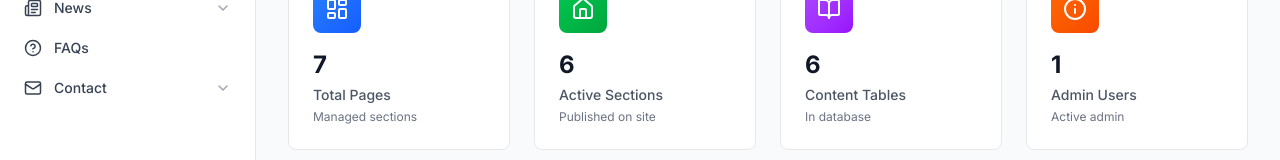
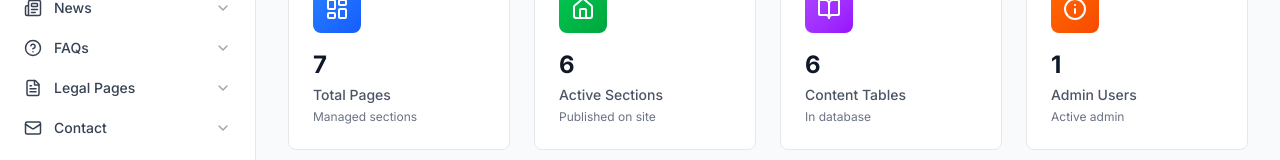
Before and after one commit to Ryderhxrzy/Mandaluyong-College, a Next.js app: page /admin/dashboard in a window 1280 px wide. Shown: the part 245-405 px from the top of the page. Built offline with nearby package versions, Linux system fonts and the light colour scheme.

Commit message:
modify: add privacy policy and terms condition dropdown

```diff
--- a/components/admin/AdminSidebar.tsx
+++ b/components/admin/AdminSidebar.tsx
@@ -30,6 +30,8 @@ import {
   Users,
   Image as ImageIcon,
   Layers,
+  ShieldCheck,
+  Handshake,
 } from 'lucide-react'
 
 interface NavItem {
@@ -137,6 +139,35 @@ const navItems: NavItem[] = [
     label: 'FAQs',
     href: '/admin/pages/faqs',
     icon: HelpCircle,
+    children: [
+      { label: 'Hero Section', href: '/admin/pages/faqs/hero', icon: Zap },
+      { label: 'FAQ Questions', href: '/admin/pages/faqs/questions', icon: HelpCircle },
+    ],
+  },
+  {
+    label: 'Legal Pages',
+    href: '/admin/pages/legal',
+    icon: FileText,
+    children: [
+      {
+        label: 'Privacy Policy',
+        href: '/admin/pages/legal/privacy-policy-main',
+        icon: ShieldCheck,
+        children: [
+          { label: 'Hero Section', href: '/admin/pages/legal/privacy-policy-hero', icon: Zap },
+          { label: 'Policy Content', href: '/admin/pages/legal/privacy-policy', icon: Clipboard },
+        ],
+      },
+      {
+        label: 'Terms & Conditions',
+        href: '/admin/pages/legal/terms-and-conditions-main',
+        icon: Handshake,
+        children: [
+          { label: 'Hero Section', href: '/admin/pages/legal/terms-and-conditions-hero', icon: Zap },
+          { label: 'Terms Content', href: '/admin/pages/legal/terms-and-conditions', icon: Clipboard },
+        ],
+      },
+    ],
   },
   {
     label: 'Contact',
@@ -147,7 +178,8 @@ const navItems: NavItem[] = [
       { label: 'Contact Info', href: '/admin/pages/contact/info', icon: Clipboard },
     ],
   },
-]
+];
+
 
 export default function AdminSidebar({ onClose }: { onClose?: () => void }) {
   const pathname = usePathname()
```
